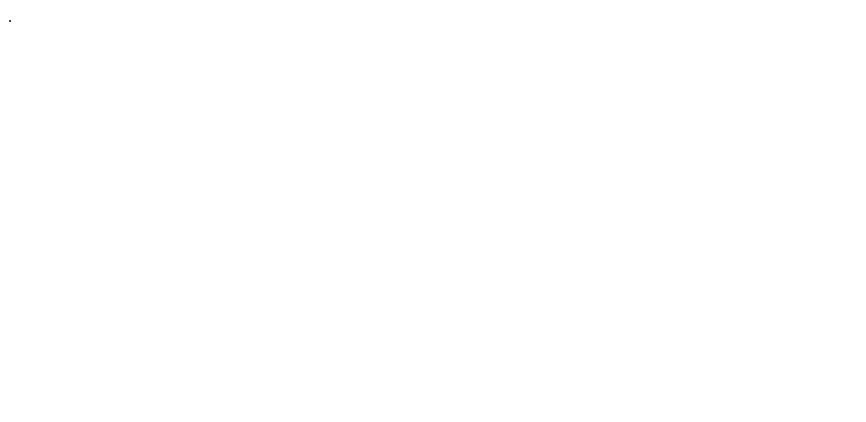
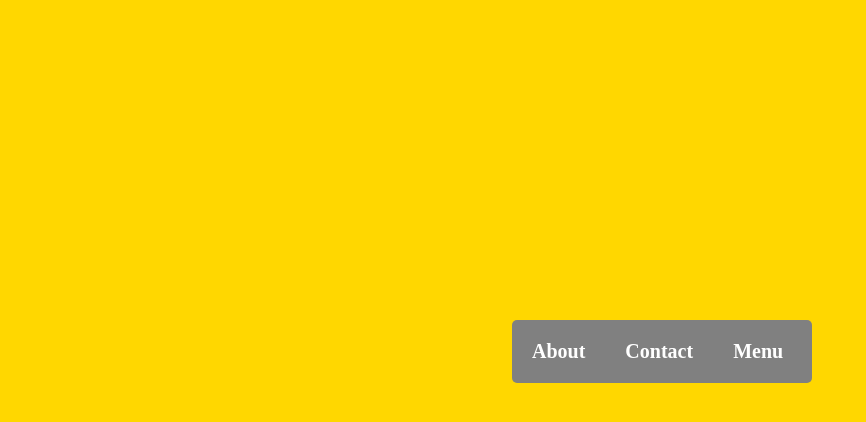
Before and after one commit to JWhoops/restaurant-page, a website built with webpack: page dist/index.html in a window 1280 px wide. Shown: the whole page, without its empty margins (0-866 px from the left). Built offline with nearby package versions, Linux system fonts and the light colour scheme.

Commit message:
finished tab

```diff
--- a/src/index.js
+++ b/src/index.js
@@ -1 +1,46 @@
-console.log("hahahaa");
+/* eslint-disable no-undef */
+const content = document.getElementById("content");
+const tabContainer = document.createElement("div");
+content.appendChild(tabContainer);
+tabContainer.setAttribute("id", "tab-container");
+// about tab set up
+const aboutTab = document.createElement("div");
+aboutTab.setAttribute("id", "aboutTab");
+aboutTab.appendChild(document.createTextNode("About"));
+aboutTab.setAttribute("class", "tab");
+aboutTab.addEventListener("click", () => {
+  clickTab(aboutTab);
+});
+// contact tab set up
+const contactTab = document.createElement("div");
+contactTab.setAttribute("id", "contactTab");
+contactTab.setAttribute("class", "tab");
+contactTab.appendChild(document.createTextNode("Contact"));
+contactTab.addEventListener("click", () => {
+  clickTab(contactTab);
+});
+// menu tab set up
+const menuTab = document.createElement("div");
+menuTab.setAttribute("id", "menuTab");
+menuTab.appendChild(document.createTextNode("Menu"));
+menuTab.setAttribute("class", "tab");
+menuTab.addEventListener("click", () => {
+  clickTab(menuTab);
+});
+tabContainer.appendChild(aboutTab);
+tabContainer.appendChild(contactTab);
+tabContainer.appendChild(menuTab);
+
+const clickTab = tabNode => {
+  switch (tabNode) {
+    case aboutTab:
+      break;
+    case contactTab:
+      break;
+    case menuTab:
+      break;
+
+    default:
+      break;
+  }
+};
```
Also changed, not shown: dist/index.html, dist/main.js, dist/style.css (added), dist/style.scss (added), 1 other file.
